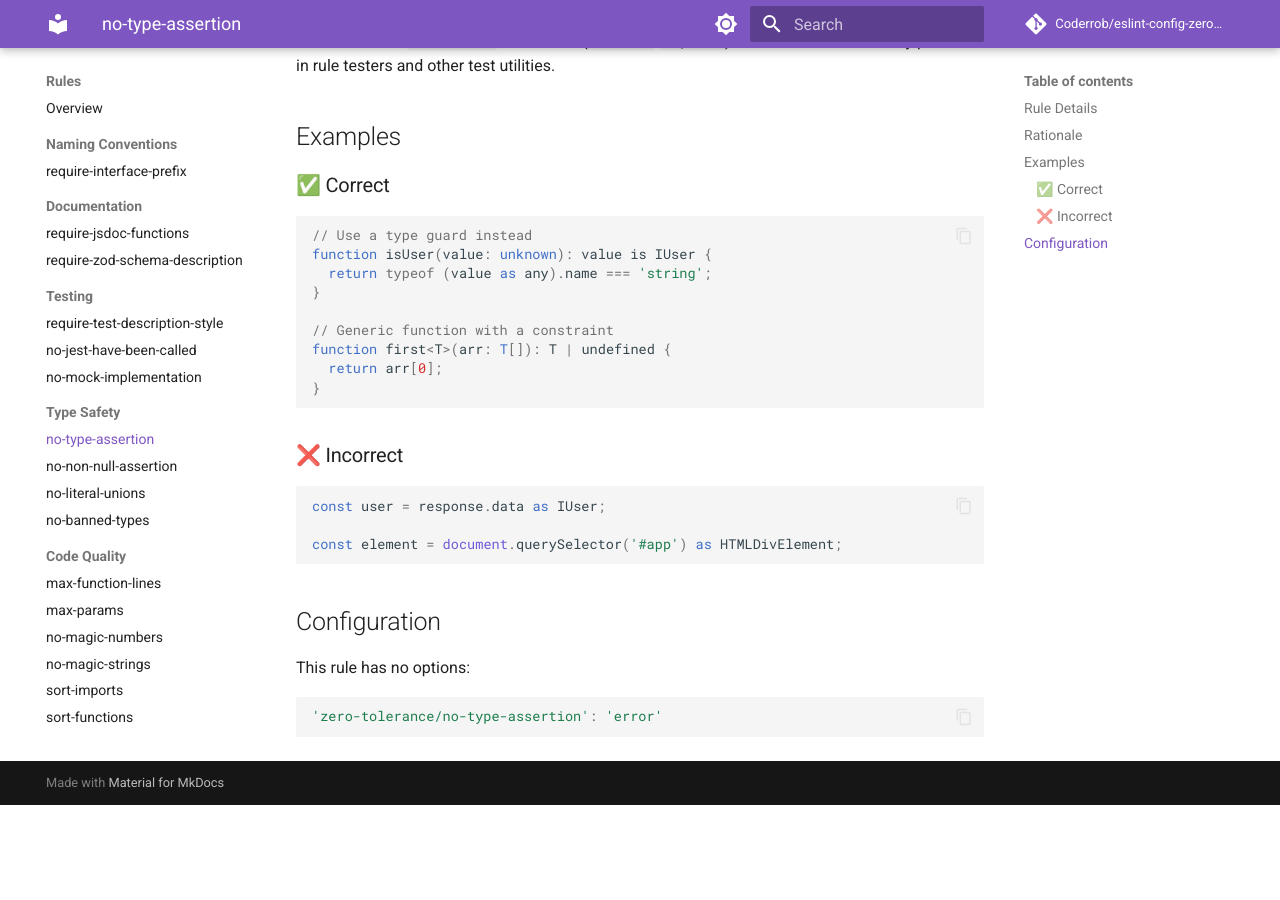
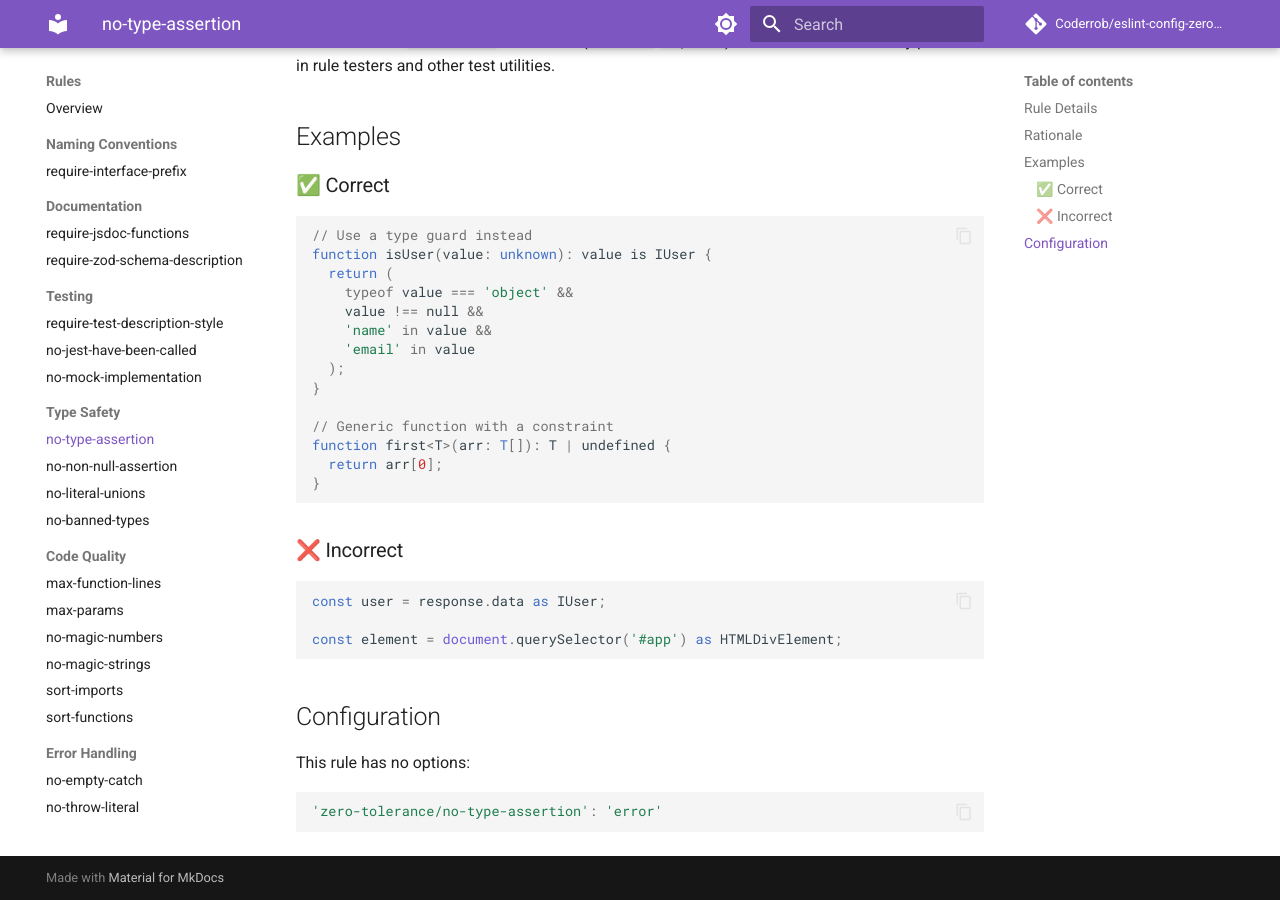
Before and after one commit to Coderrob/eslint-config-zero-tolerance, an MkDocs documentation site: the page built from docs/rules/no-type-assertion.md, in a window 1280 px wide and 900 px high, scrolled down 704 px. Built offline with MkDocs 1.6.1 and Material for MkDocs 9.7.7, drawn with Linux system fonts in a browser that asks for light colours; comment, search, counter and statistics services are not loaded; before the commit the page ends 1509 px from its top, so only the background shows below that.

Commit message:
docs: fix inaccurate examples and incomplete descriptions in README and rule docs
- fix sort-imports.md: correct the ✅ example to use proper alphabetical order
  (local paths like './foo' sort before 'fs'/'path' alphabetically), fix the
  ❌ example comment to correctly identify the violation
- fix no-type-assertion.md: replace the ✅ example that used `as any` (which
  would be flagged by the rule) with a correct type guard using 'in' checks
- fix README.md: update no-jest-have-been-called description to mention all
  6 banned matchers instead of just 2
- fix README.md: update require-interface-prefix description to mention the
  second-character uppercase requirement

Co-authored-by: Coderrob <7213776+Coderrob@users.noreply.github.com>

````diff
--- a/docs/rules/no-type-assertion.md
+++ b/docs/rules/no-type-assertion.md
@@ -23,7 +23,12 @@ The rule allows `as unknown` in test files (`.test.*`, `.spec.*`) because it is
 ```typescript
 // Use a type guard instead
 function isUser(value: unknown): value is IUser {
-  return typeof (value as any).name === 'string';
+  return (
+    typeof value === 'object' &&
+    value !== null &&
+    'name' in value &&
+    'email' in value
+  );
 }
 
 // Generic function with a constraint
````
Also changed, not shown: README.md (+2 -2 lines), docs/rules/sort-imports.md (+5 -5 lines).
